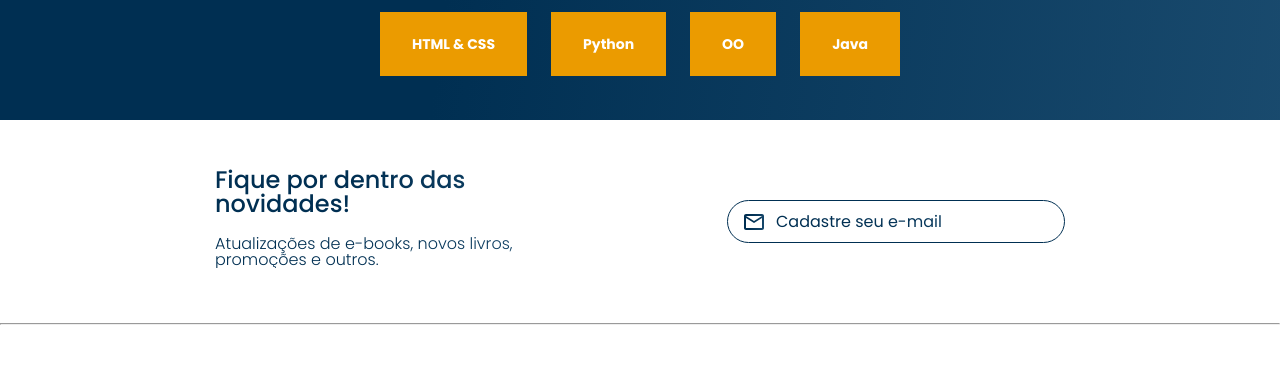
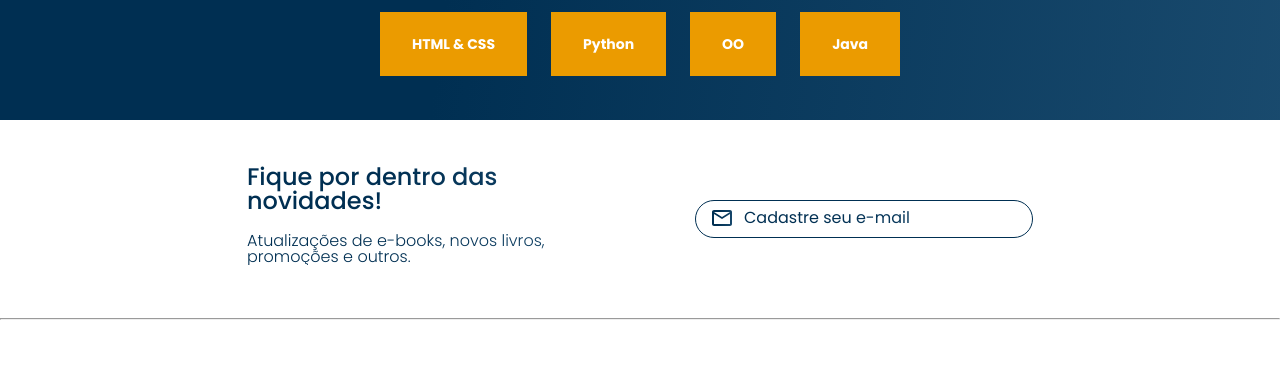
Before and after one commit to Gabrield7/AluraBooks, a plain HTML site: page index.html in a window 1280 px wide. Shown: the part 2280-2661 px from the top of the page. Drawn offline with nearby package versions, Linux system fonts and the light colour scheme.

Commit message:
quinto commit

```diff
--- a/styles/contato.css
+++ b/styles/contato.css
@@ -1,5 +1,9 @@
 .contato{
     background-color: var(--cor-do-menu);
+    display: flex;
+    flex-direction: column;
+    gap: 1.5rem;
+    padding: 1.5rem;
 }
 .contato__titulo, .contato__texto, .contato__email{
     background: var(--cor-degrade);
@@ -11,21 +15,17 @@
 .contato__titulo{
     font-size: 18px;
     font-weight: 500;
-    padding: 1.5rem 1.5rem 0.5rem;
+    padding-bottom: 1rem;
 }
 .contato__texto{
     font-size: 16px;
     font-weight: 300;
-    padding: 0 1.5rem 1.5rem;
 }
 .contato__email{
-    font-size: 16px;
-    font-weight: 400;
     border: 1px solid var(--cor-texto-azul);
     border-radius: 24px;
-    width: 90%;
+    width: 80%;
     padding: .5rem;
-    margin: 0 1.5rem 1.5rem;
 }
 .contato__email::placeholder{
     font-size: 16px;
@@ -39,8 +39,10 @@
     .contato{
         display: flex;
         justify-content: center;
+        flex-direction: row;
         align-items: center;
-        gap: 10%;
+        padding: 0;
+        gap: 5%;
     }
     .contato__titulo{
         font-size: 24px;
```
